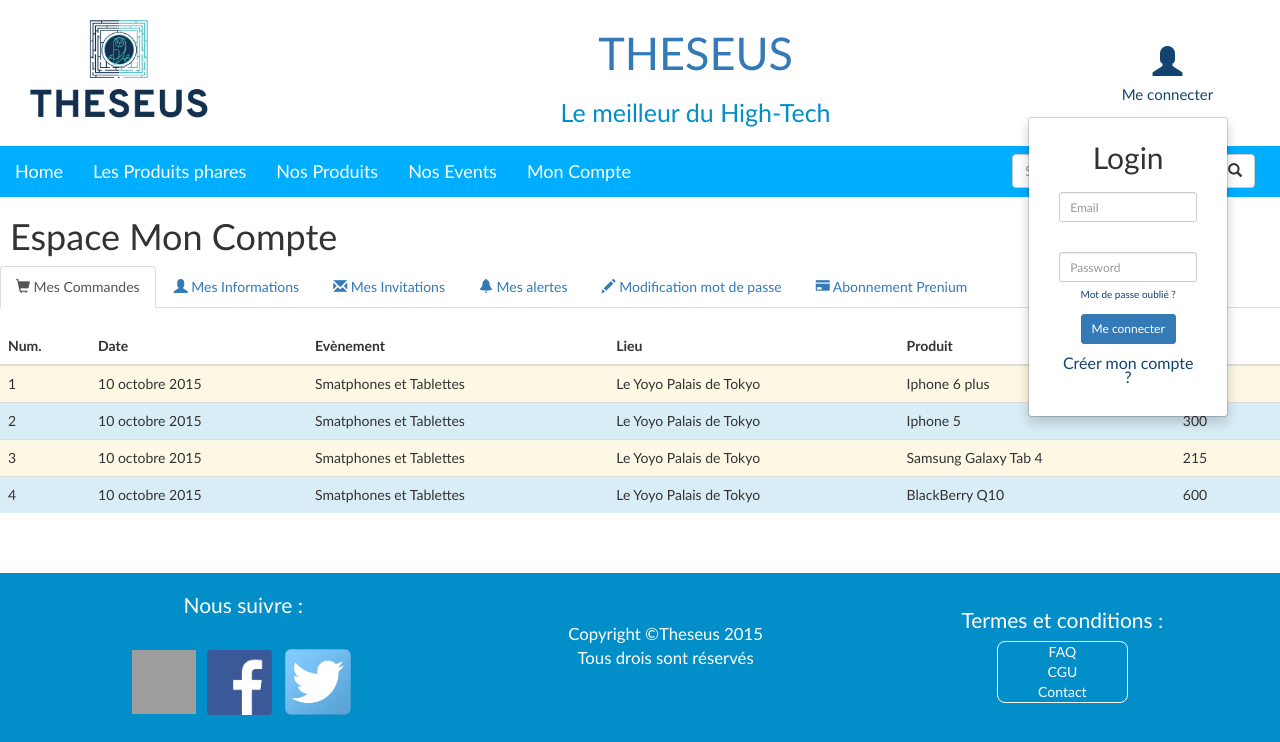
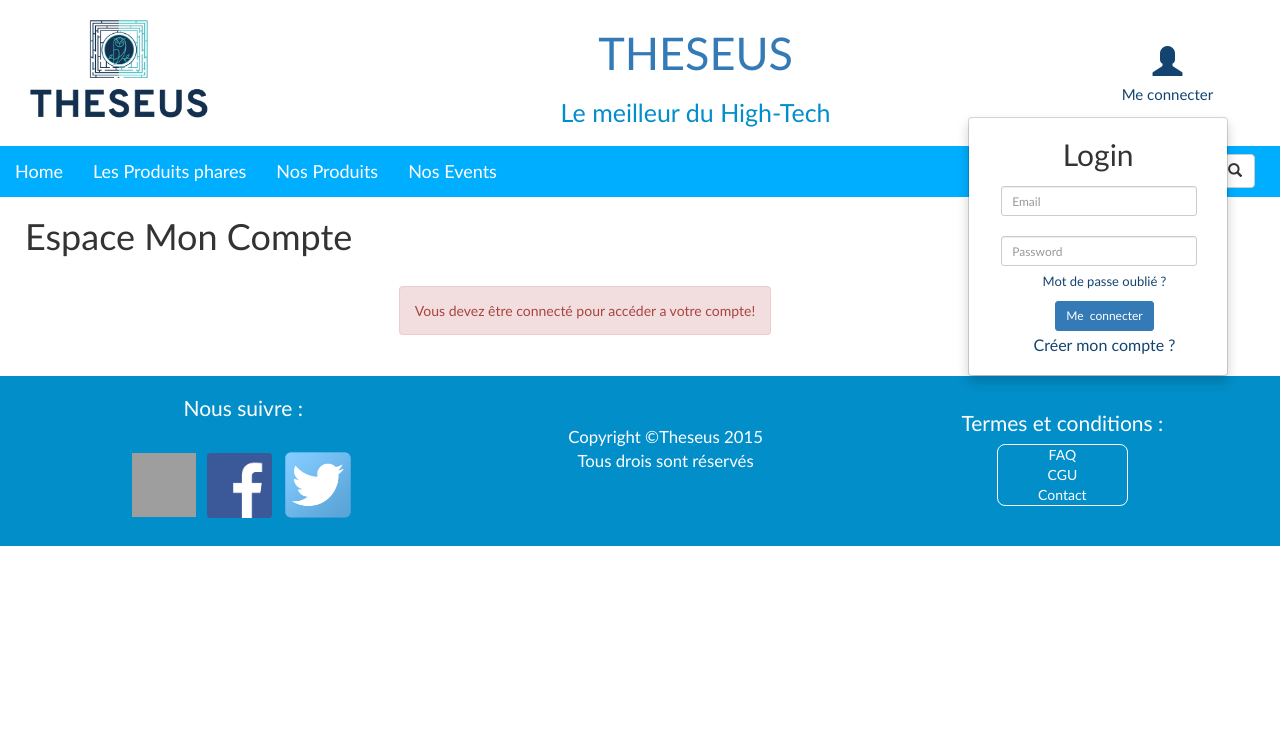
Before and after one commit to MiKzZproject/Theseus, a PHP site: page /Theseus/web/MyAccount.php in a window 1280 px wide, after a click on "Me connecter". Shown: the top 742 px of the page. Run offline with PHP 8.4, Linux system fonts and the light colour scheme; some libraries are stand-ins or nearby versions; grey boxes are pictures that could not be loaded.

Commit message:
espace de connexion

```diff
--- a/Theseus/web/MyAccount.php
+++ b/Theseus/web/MyAccount.php
@@ -8,8 +8,9 @@
 
 include('template/header.php');
 ?>
+<section id="myAccount-content" class="container">
 <h1 class="ML10">Espace Mon Compte</h1>
-
+<?php if ($logged) { ?>
     <div>
 
         <!-- Nav tabs -->
@@ -228,5 +229,11 @@ include('template/header.php');
     <br />
     <br />
 
+<?php } else { ?>
+    <div id="accountNotLogged">
+        <span  class="alert alert-danger">Vous devez être connecté pour accéder a votre compte!</span><br><br>
+    </div>
+<?php } ?>
+</section>
 <?php
 include('template/footer.php');
--- a/Theseus/web/css/style.css
+++ b/Theseus/web/css/style.css
@@ -75,9 +75,9 @@ header {
     text-decoration: none;
 }
 
-#dropConnexion{
+.dropConnexion{
     z-index: 10000;
-    width: 200px;
+    width: 260px;
 }
 
 header section{
@@ -671,7 +671,7 @@ figure.effect-goliath:hover ~ h3{
 }
 
 
-#dropConnexion .dropdown-menu {
+.dropConnexion.dropdown-menu {
     float: left;
 }
 
@@ -689,7 +689,7 @@ figure.effect-goliath:hover ~ h3{
     font-size: initial;
 }
 
-#dropConnexion {
+.dropConnexion {
     right: 0;
     left: auto;
 }
@@ -705,14 +705,15 @@ figure.effect-goliath:hover ~ h3{
 }
 
 .forgotPasswordLink {
-    font-size: x-small;
+    margin-bottom: 10px;
+    font-size: small;
 }
 
 .paginationProduct{
     text-align: center;
 }
 
-#dropConnexion > div > div:nth-child(5) > span {
+.dropConnexion > div > div:nth-child(5) > span {
     display: block;
 }
 
@@ -736,3 +737,58 @@ figure.effect-goliath:hover ~ h3{
 #subscribe {
     background-color: #f5dc04;
 }
+#loginErrorEmail, #loginErrorPwd, #loginErrorWrong {
+     font-size: 12px;
+    line-height: 15px;
+    padding: 5px;
+    width: 95%;
+    margin-bottom: 10px;
+}
+
+#connexion input{
+    margin-bottom: 10px;
+    width: 95%;
+}
+
+#connexion > div .col-sm-12 {
+    font-size: 15px;
+    width: 95%;
+    margin-left: 12px;
+    padding: 5px;
+}
+
+#connexion > div .col-sm-12.password{
+    font-size: 15px;
+    width: 95%;
+    margin-left: 12px;
+    padding: 5px 5px 15px 5px;
+}
+
+#connexion h2 {
+    margin-top: 0px;
+}
+
+#logged .glyphicon {
+    font-size: 20px;
+    position: relative;
+    bottom: 3px;
+    color: rgb(18, 68, 111);
+}
+
+#logged a{
+    position: relative;
+    bottom: 4px;
+    margin-left: 10px;
+    float: none;
+    padding: 0px;
+}
+
+#myAccount-content {
+    display: inline-block;
+}
+
+#accountNotLogged {
+    text-align: center;
+    padding-top: 35px;
+    padding-bottom: 35px;
+}
--- a/Theseus/web/index.php
+++ b/Theseus/web/index.php
@@ -7,6 +7,7 @@
  */
 
 include 'template/header.php';
+
 ?>
   <section id="news-demo">
     <article>
--- /dev/null
+++ b/Theseus/web/loginForm.php
@@ -0,0 +1,32 @@
+<form method="post" id="connexion">
+    <div class="col-sm-12">
+        <h2> Login</h2>
+
+        <div class="col-sm-12">
+            <div id="loginErrorWrong" class="alert alert-danger hideBlock" role="alert">
+                <span class="glyphicon glyphicon-exclamation-sign" aria-hidden="true"></span>
+                Mot de passe incorrect
+            </div>
+            <div id="loginErrorEmail" class="alert alert-danger hideBlock" role="alert">
+                <span class="glyphicon glyphicon-exclamation-sign" aria-hidden="true"></span>
+                Veuillez saisir une adresse email valide
+            </div>
+            <input type="text" placeholder="Email" onclick="return false;" class="form-control input-sm" name="login"
+                   id="inputError"/>
+        </div>
+        <br/>
+
+        <div class="col-sm-12 password">
+            <div id="loginErrorPwd" class="alert alert-danger hideBlock" role="alert">
+                <span class="glyphicon glyphicon-exclamation-sign" aria-hidden="true"></span>
+                Veuillez saisir votre mot de passe actuel
+            </div>
+            <input type="password" placeholder="Password" class="form-control input-sm" name="pwd" id="Password1"/>
+            <a class="forgotPasswordLink" href="#">Mot de passe oubli&eacute; ?</a>
+        </div>
+        <div class="col-sm-12" style="padding-top: 0px;">
+            <span id="login" type="submit" class="btn btn-success btn-sm">Me&nbsp;&nbsp;connecter</span><br><br>
+            <a class="inscriptionLink" href="../registerForm.php">Cr&eacute;er mon compte ?</a>
+        </div>
+    </div>
+</form>
--- a/Theseus/web/template/header.php
+++ b/Theseus/web/template/header.php
@@ -7,7 +7,16 @@
  */
 require '../../vendor/autoload.php';
 session_start();
+$controlClient = new \control\ControlClient(\config\Db::getInstance());
+$logged = false;
+if($controlClient->isLogged()) {
+  $client = $_SESSION['login'];
+  $logged = true;
+}
+
 ?>
+
+<?php if($logged) { ?> <?php } else { ?>  <?php } ?>
 <!doctype html>
 <html lang="fr">
 <head>
@@ -39,36 +48,23 @@ session_start();
             <div class="btn-group" id="dropdownMenu">
             <a class="dropdown-toggle" id="dLabel" role="button" data-toggle="dropdown" data-target="#" >
               <span class="glyphicon glyphicon-user" aria-haspopup="true" aria-expanded="false"></span><br><br>
-              <p>Me connecter</p>
+              <p id="nameLogin"><?php if($logged) { echo $client->getNom(); } else { ?> Me connecter <?php } ?></p>
             </a>
-            <div id="dropConnexion" class="dropdown-menu">
-              <form method="post" id="connexion">
+            <div id="logged" class="dropdown-menu dropConnexion" <?php if(!$logged) { ?>style="display: none;" <?php } ?>>
                 <div class="col-sm-12">
+                  <h2 id="welcomeLogged"> Bienvenue <?php if($logged) { echo $client->getNom(); } ?> </h2>
                   <div class="col-sm-12">
-                    Login
+                    <span class="glyphicon glyphicon-user" aria-haspopup="true" aria-expanded="false"></span>
+                    <a id="menuAccount" class="inscriptionLink" href="myaccount.php">Mon Compte</a><br><br>
                   </div>
-                  <div class="col-sm-12">
-                    <div id="loginErrorEmail" class="alert alert-danger hideBlock" role="alert">
-                      <span class="glyphicon glyphicon-exclamation-sign" aria-hidden="true"></span>
-                      Veuillez saisir une adresse email valide
-                    </div>
-                    <input type="text" placeholder="Email" onclick="return false;" class="form-control input-sm" name="login" id="inputError" />
-                  </div>
-                  <br/>
-                  <div class="col-sm-12">
-                    <div id="loginErrorPwd" class="alert alert-danger hideBlock" role="alert">
-                      <span class="glyphicon glyphicon-exclamation-sign" aria-hidden="true"></span>
-                      Veuillez saisir votre mot de passe actuel
-                    </div>
-                    <input type="password" placeholder="Password" class="form-control input-sm" name="password" id="Password1" />
-                    <a class="forgotPasswordLink" href="#">Mot de passe oubli&eacute; ?</a>
-                  </div>
-                  <div class="col-sm-12" style="padding-top: 0px;">
-                    <span id="login" type="submit" class="btn btn-success btn-sm">Me connecter</span><br><br>
-                     <a class="inscriptionLink" href="registerForm.php">Cr&eacute;er mon compte ?</a>
+                  <div class="col-sm-12" style="padding-top: 0px; left: 8px;">
+                    <span class="glyphicon glyphicon-remove-sign" aria-haspopup="true" aria-expanded="false"></span>
+                    <a id="logout" class="inscriptionLink" href>Se déconnecter</a>
                   </div>
                 </div>
-              </form>
+            </div>
+            <div id="notLogged" class="dropdown-menu dropConnexion" <?php if($logged) { ?>style="display: none;" <?php } ?> >
+              <?php include 'loginForm.php'; ?>
             </div>
           </div>
         </fieldset>
@@ -92,7 +88,6 @@ session_start();
           <li id="menuProductPhare" ><a href="featuredProducts.php">Les Produits phares</a></li>
           <li id="menuProduct" ><a href="products.php">Nos Produits</a></li>
           <li id="menuEvent" ><a href="events.php">Nos Events</a></li>
-          <li id="menuAccount" ><a href="myaccount.php">Mon Compte</a></li>
         </ul>
         <form class="navbar-form navbar-right" role="search">
           <div class="input-group">
```
Also changed, not shown: Theseus/app/control/ControlClient.php (+26 -15 lines), Theseus/web/js/script.js (+41 -7 lines), Theseus/web/login.php (+10 -8 lines), Theseus/web/logout.php (added, +8 -0 lines).
